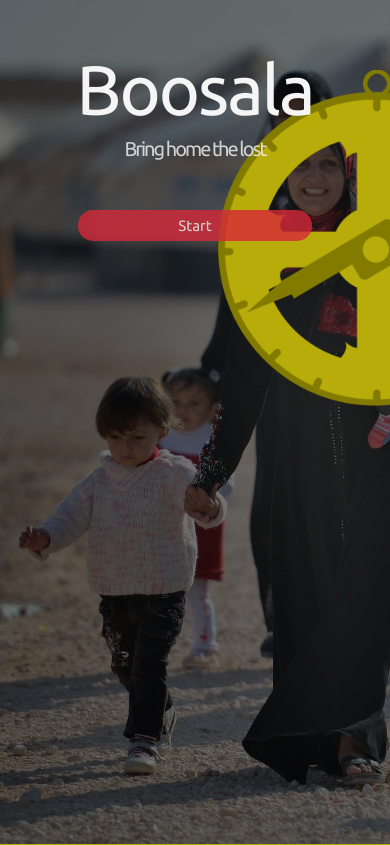
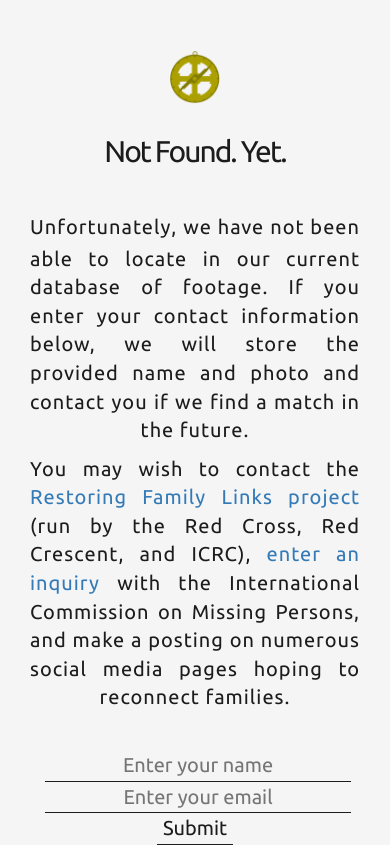
Before and after one commit to NYUAD-Hackathon-2018/boosala, a PHP site: page / in a window 390 px wide; the page is wider, and only the part inside the window is pictured. Run offline with PHP 8.4, Linux system fonts and the light colour scheme; some libraries are stand-ins or nearby versions.

Commit message:
Adding information fields.

```diff
--- a/boosala-front/css/style.css
+++ b/boosala-front/css/style.css
@@ -76,7 +76,7 @@ textarea:focus, input:focus{
 -webkit-animation: rotation 5s linear, 5s rotation 5s linear;
 }
 
-#home{display: block;
+#home{display: none;
     background: url('../images/bg.png') no-repeat #f5f5f5 ;
     background-size: cover;
     width: 100%;
@@ -125,9 +125,10 @@ textarea:focus, input:focus{
 }
 
 /*~ not-found ~*/
-#not-found {display: none; padding: 0px;}
+#not-found {display: block; padding: 0px;}
 #not-found #logo{width: 15%;padding-top: 50px}
 #not-found h5{font-size: 30px;padding-top: 20px;padding-bottom: 35px}
 #not-found #not-found-message{font-size: 20px;text-align: justify;text-align-last: center;letter-spacing: 1px}
 #not-found #not-found-message #project{font-size: 22px;font-weight: 900}
 #not-found #not-found-message #their-name{font-size: 22px;font-weight: 900}
+#not-found input{font-size: 20px;text-align: center;border: 0px;border-bottom: 1px solid;background-color: #f5f5f5}
--- a/boosala-front/index.html
+++ b/boosala-front/index.html
@@ -74,9 +74,20 @@
                 <a href="index.html"><img id="logo" src="images/logo.png" /></a>
                 <h5>Not Found. Yet.</h5>
                 <div id="not-found-message" class="align-left">
-                <p style="align:left">Unfortunately, we have not been able to locate <span id="their-name"></span> in our current database of footage. If you enter your contact information below, we will store the provided name and photo and contact you if we find a match in the future.</p>
+                <p>Unfortunately, we have not been able to locate <span id="their-name"></span> in our current database of footage. If you enter your contact information below, we will store the provided name and photo and contact you if we find a match in the future.</p>
+                <!-- <br> -->
+                <p>You may wish to contact the <a id="project_link" href="https://www.icmp.int/?resources=online-inquiry-center-how-to-report-a-missing-person-to-icmp">Restoring Family Links project</a> (run by the Red Cross, Red Crescent, and ICRC), <a id="project_link" href="https://www.icmp.int/?resources=online-inquiry-center-how-to-report-a-missing-person-to-icmp">enter an inquiry</a> with the International Commission on Missing Persons, and make a posting on numerous social media pages hoping to reconnect families.</p>
                 <br>
-                <p style="align:left">You may wish to contact the <a id="project_link" href="https://www.icmp.int/?resources=online-inquiry-center-how-to-report-a-missing-person-to-icmp">Restoring Family Links project</a> (run by the Red Cross, Red Crescent, and ICRC), <a id="project_link" href="https://www.icmp.int/?resources=online-inquiry-center-how-to-report-a-missing-person-to-icmp">enter an inquiry</a> with the International Commission on Missing Persons, and make a posting on numerous social media pages hoping to reconnect families.</p>
+                <div class="col-lg-5 col-md-5 col-xs-12">
+                    <input type="text" name="name" id="name" value="" placeholder="Enter your name">
+                </div>
+                <div class="col-lg-5 col-md-5 col-xs-12">
+                    <input type="email" name="email" id="email" value="" placeholder="Enter your email">
+                </div>
+                <div class="col-lg-2 col-md-2 col-xs-12">
+                    <input type="button" name="" value="Submit">
+                </div>
+
                 </div>
             </div>
         </div>
```
